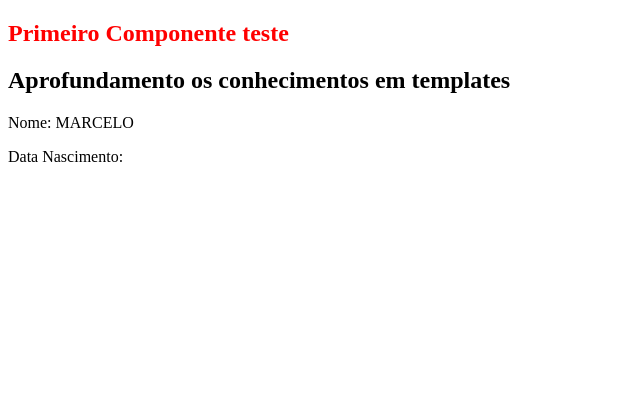
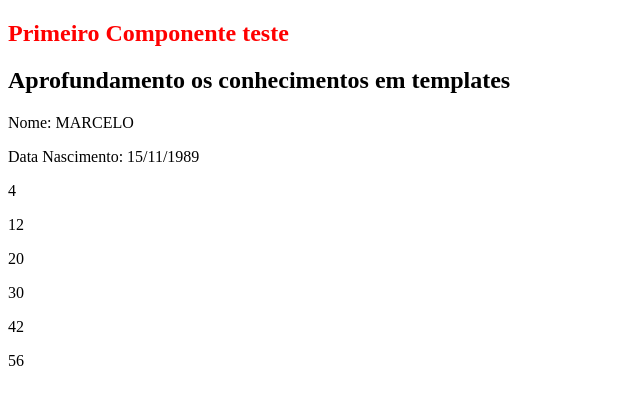
Before and after one commit to marcelodias89/angular, an Angular app: page / in a window 1280 px wide. Shown: the top 404 px of the page, without its empty margins (0-640 px from the left). Built offline with nearby package versions, Linux system fonts and the light colour scheme.

Commit message:
pipe e multiplica por aula 4c

```diff
--- a/src/app/app.component.html
+++ b/src/app/app.component.html
@@ -1,2 +1,3 @@
 <app-primeiro-componente></app-primeiro-componente>
 <app-segundo-componente></app-segundo-componente>
+<app-pipe-customizado></app-pipe-customizado>
--- a/src/app/app.module.ts
+++ b/src/app/app.module.ts
@@ -5,12 +5,16 @@
 import { AppComponent } from './app.component';
 import { PrimeiroComponenteComponent } from './primeiro-componente/primeiro-componente-component';
 import { SegundoComponenteComponent } from './segundo-componente/segundo-componente.component';
+import { MultiplicaPorPipe } from './multiplica-por.pipe';
+import { PipeCustomizadoComponent } from './pipe-customizado/pipe-customizado.component';
 
 @NgModule({
   declarations: [
     AppComponent,
     PrimeiroComponenteComponent,
-    SegundoComponenteComponent
+    SegundoComponenteComponent,
+    MultiplicaPorPipe,
+    PipeCustomizadoComponent
   ],
   imports: [
     BrowserModule,
--- /dev/null
+++ b/src/app/multiplica-por.pipe.ts
@@ -0,0 +1,12 @@
+import { Pipe, PipeTransform } from '@angular/core';
+
+@Pipe({
+  name: 'multiplicaPor'
+})
+export class MultiplicaPorPipe implements PipeTransform {
+
+  transform(valor: number, multiplicador: number): unknown {
+    return valor * multiplicador;
+  }
+
+}
--- /dev/null
+++ b/src/app/pipe-customizado/pipe-customizado.component.html
@@ -0,0 +1,6 @@
+<p>{{ 2 | multiplicaPor: 2}}</p>
+<p>{{ 3 | multiplicaPor: 4}}</p>
+<p>{{ 4 | multiplicaPor: 5}}</p>
+<p>{{ 5 | multiplicaPor: 6}}</p>
+<p>{{ 6 | multiplicaPor: 7}}</p>
+<p>{{ 7 | multiplicaPor: 8}}</p>
--- a/src/app/segundo-componente/segundo-componente.component.ts
+++ b/src/app/segundo-componente/segundo-componente.component.ts
@@ -7,5 +7,6 @@
 })
 export class SegundoComponenteComponent {
 
-  nome = "Marcelo"
+  nome = "Marcelo";
+  dataNascimento = "1989-11-15";
 }
```
Also changed, not shown: src/app/pipe-customizado/pipe-customizado.component.ts (added, +10 -0 lines), src/app/pipe-customizado/pipe-customizado.component.css (added), 2 other files (tests, documents, lock files or other folders).
